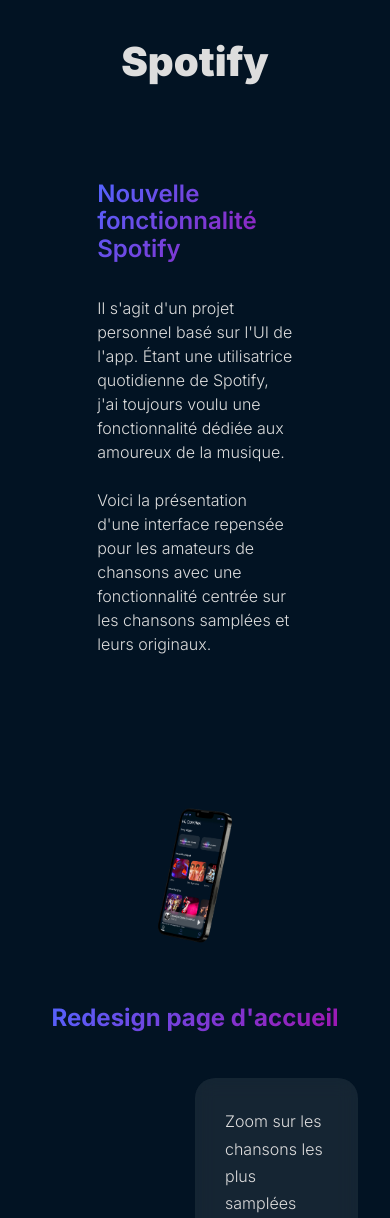
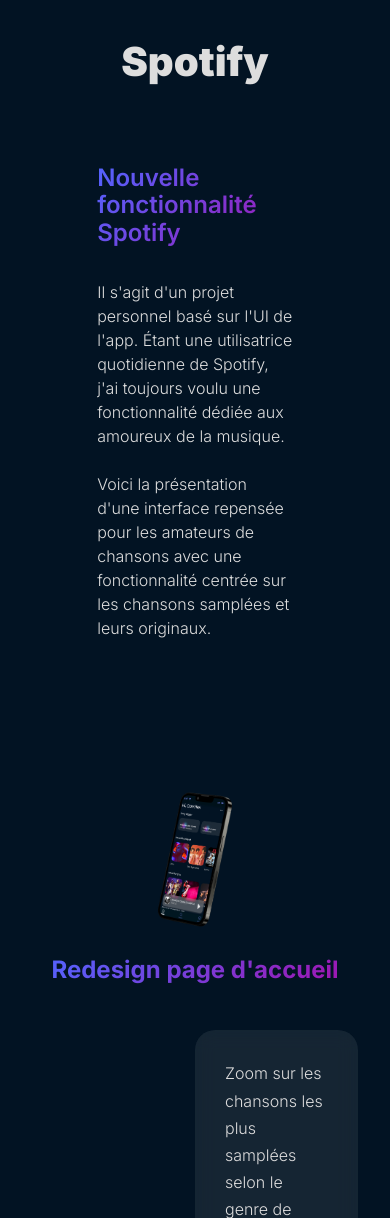
Before and after one commit to camillemennesson/my-portfolio, a PHP site: page /Spotify.php in a window 390 px wide. Shown: the part 87-1305 px from the top of the page. Run offline with PHP 8.4, Linux system fonts and the light colour scheme.

Commit message:
update style.css

```diff
--- a/style.css
+++ b/style.css
@@ -1364,7 +1364,7 @@ width:  100%;
     .intro-flex {
         flex-direction: column; /* Stack elements vertically */
         align-items: center; /* Center align items */
-        margin-bottom: 2rem;
+        margin:0;
     }
 
 
```
